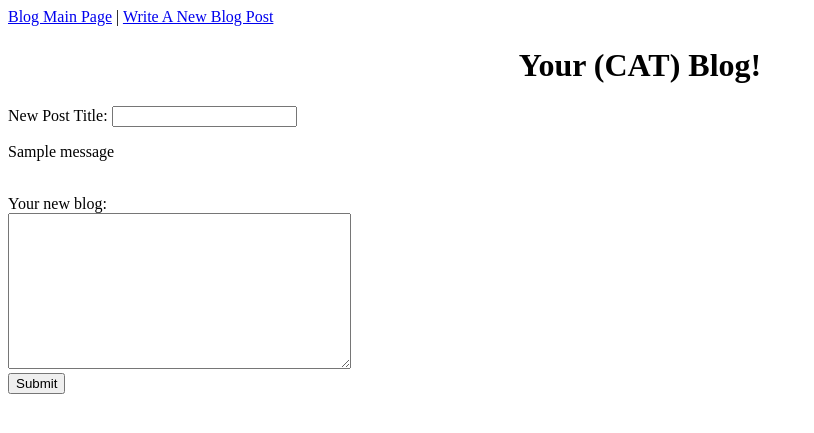
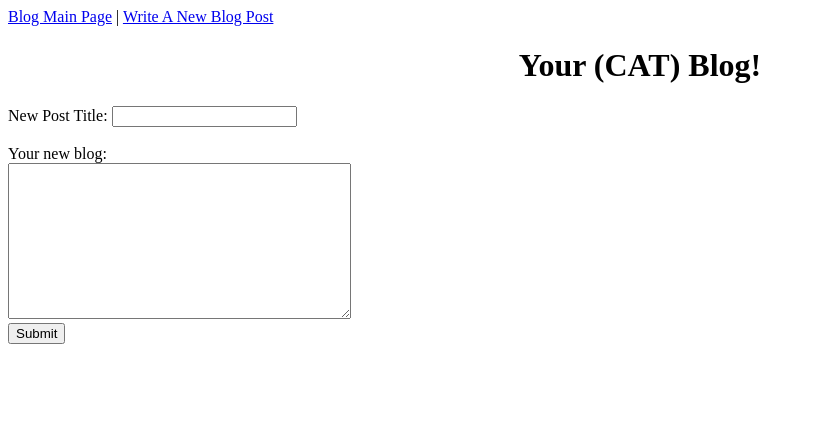
Before and after one commit to richardziegler/blogz, a Flask app: page /newpost in a window 1280 px wide. Shown: the top 433 px of the page, without its empty margins (0-814 px from the left). Run offline with Flask 2, Linux system fonts and the light colour scheme; tables that the repository leaves empty hold one stand-in row (values such as "Sample post"); one stand-in notice (Sample message) is shown.

Commit message:
Fixed the error messages on Newpost.html

```diff
--- a/main.py
+++ b/main.py
@@ -32,21 +32,24 @@ def index():
 
 @app.route('/newpost', methods=['POST', 'GET'])
 def newpost():
-
+    title_error = ''
+    body_error = ''
     if request.method == 'POST':
         title = request.form['title']
         blog_body = request.form['blog_body']
 
+        if blog_body == "":
+            body_error = 'Please fill in the body'
+
         if title == "":
-            flash("Please fill in the title", "error")
-        if blog_body == "":
-            flash("Please fill in the body", "body_error")
-            return redirect('/newpost')
-
-        new_post = Post(title, blog_body)
-        db.session.add(new_post)
-        db.session.commit()
-        return redirect('/')
+            title_error = 'Please enter a post title'
+        if not body_error and not title_error:
+            new_post = Post(title, blog_body)
+            db.session.add(new_post)
+            db.session.commit()
+            return redirect('/')
+        else:
+            return render_template('newpost.html', title_error=title_error, body_error=body_error)
     return render_template('newpost.html')
 
 
--- a/templates/base.html
+++ b/templates/base.html
@@ -5,6 +5,7 @@
         <style>
             .error {
                 color: red;
+                font-style: italic;
             }
         </style>
     </head>
--- a/templates/newpost.html
+++ b/templates/newpost.html
@@ -8,11 +8,7 @@
         <label for='title'>
             New Post Title:
             <input type='text' name='title' />
-            {% with messages = get_flashed_messages(with_categories=True) %}
-                {% for category,message in messages %}
-                    <p class="{{category}}">{{message}}</p>
-                {% endfor %}
-        {% endwith %}
+            <span class="error">{{title_error}}</span>
         </label>
     </div>
 <br>
@@ -23,6 +19,7 @@
         </label>
         <br>
         <input type='submit' />
+        <span class="error">{{body_error}}</span>
     </form>
 
 {% endblock %}
```
